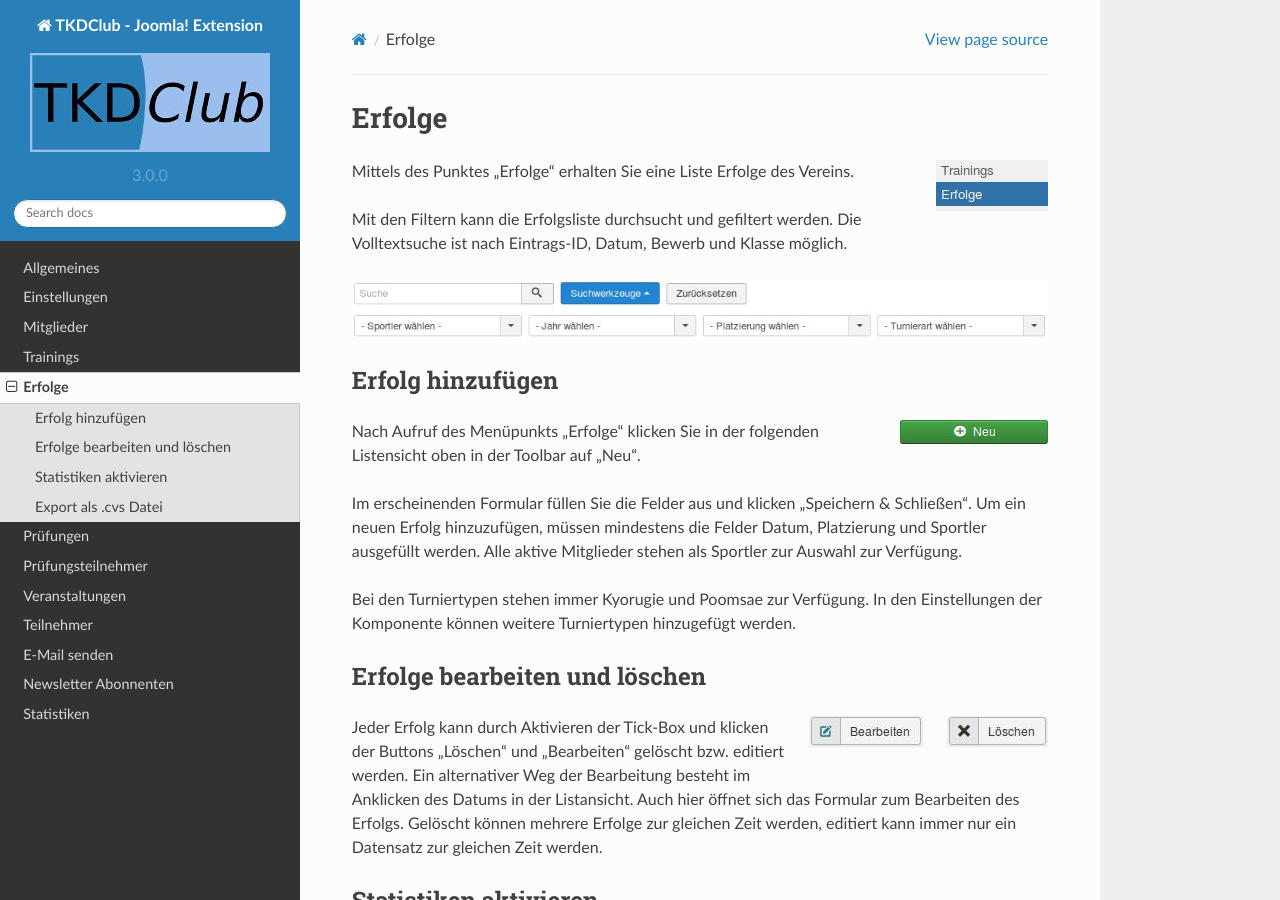
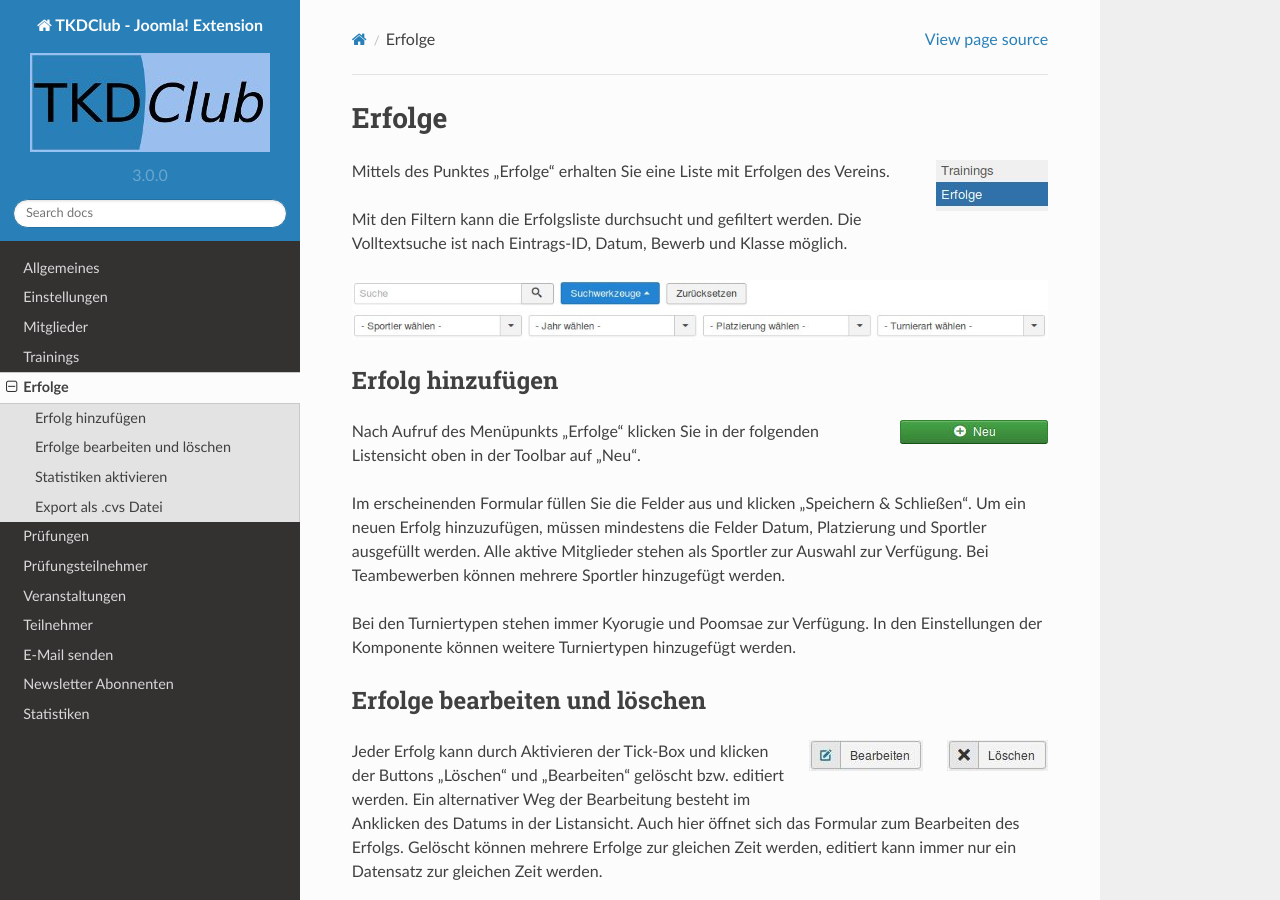
Before and after one commit to RedfinDiver/tkdclub, a Sphinx documentation site: the page built from docs/erfolge.rst, in a window 1280 px wide and 900 px high. Built offline with Sphinx 7.4.7 and the Read the Docs theme 2.0.0, drawn with Linux system fonts in a browser that asks for light colours.

Commit message:
improved docs a little bit

```diff
--- a/docs/erfolge.rst
+++ b/docs/erfolge.rst
@@ -4,7 +4,7 @@ Erfolge
 .. image:: img/medals_list.jpg
    :align: right
 
-Mittels des Punktes "Erfolge" erhalten Sie eine Liste Erfolge des Vereins.
+Mittels des Punktes "Erfolge" erhalten Sie eine Liste mit Erfolgen des Vereins.
 
 Mit den Filtern kann die Erfolgsliste durchsucht und gefiltert werden.
 Die Volltextsuche ist nach Eintrags-ID, Datum, Bewerb und Klasse möglich.
@@ -23,7 +23,8 @@ oben in der Toolbar auf "Neu".
 Im erscheinenden Formular füllen Sie die Felder aus und klicken "Speichern &
 Schließen". Um ein neuen Erfolg hinzuzufügen, müssen mindestens die Felder
 Datum, Platzierung und Sportler ausgefüllt werden. Alle aktive Mitglieder
-stehen als Sportler zur Auswahl zur Verfügung.
+stehen als Sportler zur Auswahl zur Verfügung. Bei Teambewerben können mehrere
+Sportler hinzugefügt werden.
 
 Bei den Turniertypen stehen immer Kyorugie und Poomsae zur Verfügung. In den
 Einstellungen der Komponente können weitere Turniertypen hinzugefügt werden.
```
